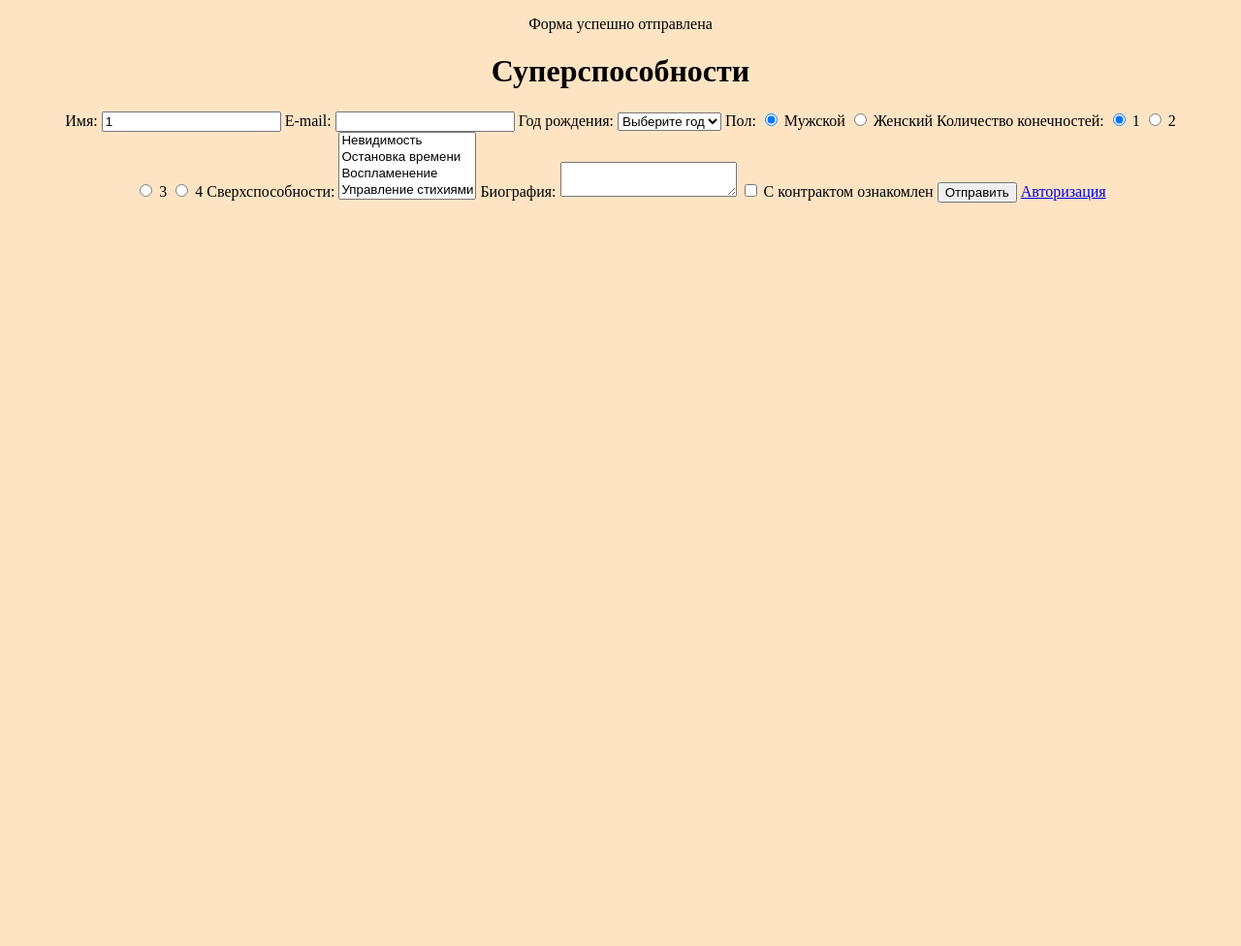
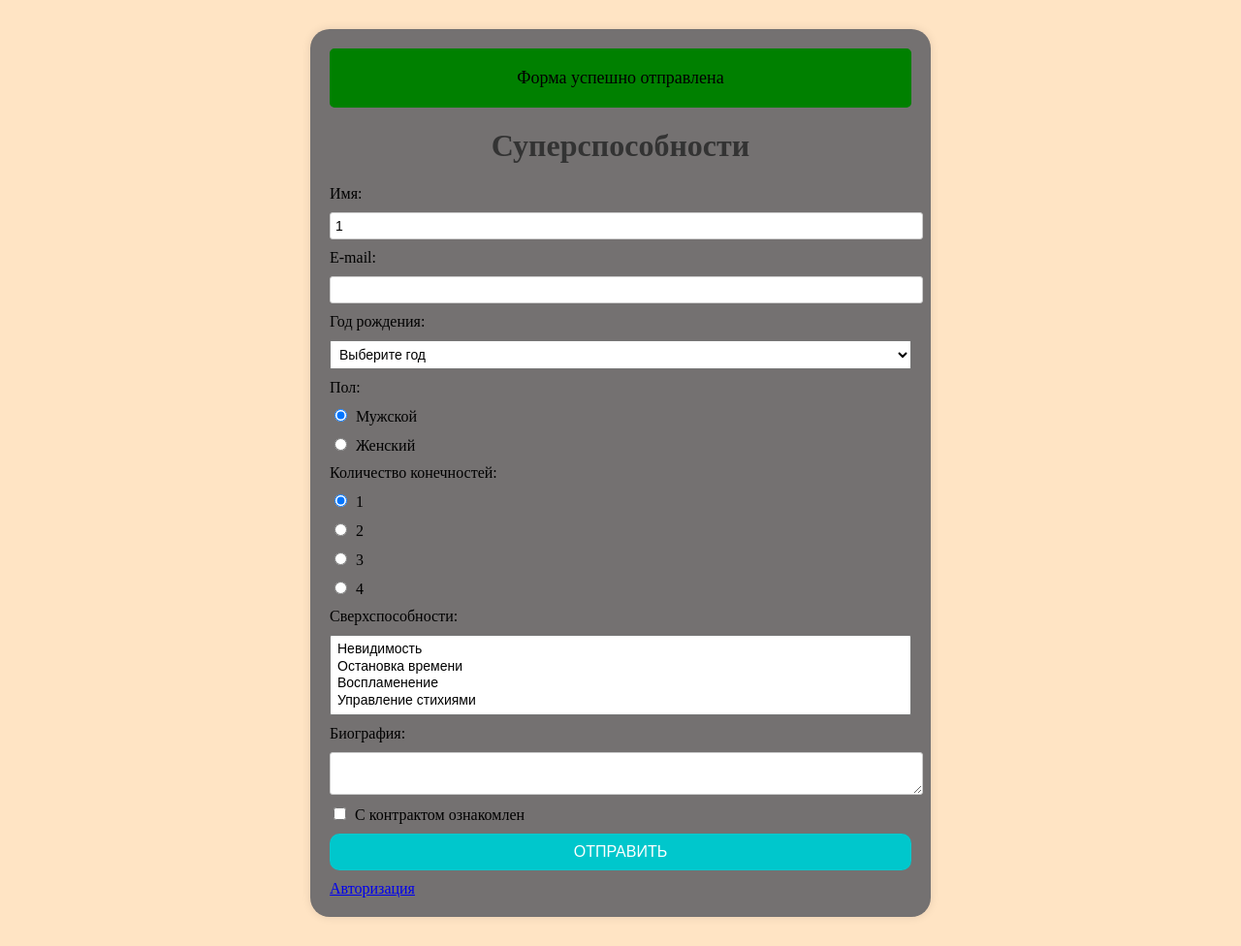
Before and after one commit to vadiksavintsev/backend_zadanie_5, a PHP site: page /index.php in a window 1280 px wide. Shown: the whole page at 97% size. Before the commit the page ends 209 px from the top, so only its background shows below. Run offline with PHP 8.4, Linux system fonts and the light colour scheme; the visitor is signed in with stand-in values (Sample User, id 1); some libraries are stand-ins or nearby versions.

Commit message:
Update style.css

```diff
--- a/style.css
+++ b/style.css
@@ -1,20 +1,86 @@
-body{
-    background-color: bisque;
-    display: flex;
-    flex-direction: column;
-    margin: 0%;
+body {
+   background-color: bisque;
 }
-div {
-    font-weight: 200;
-    font-style: normal;
+
+.container {
+    width: 80%;
+    max-width: 600px;
+    margin: 30px auto;
+    background-color: #747171;
+    padding: 20px;
+    box-shadow: 0 0 10px rgba(0, 0, 0, 0.1);
+border-radius: 20px;
+}
+
+h1 {
+text-align: center;
+color: #333;
+}
+
+form {
+display: grid;
+grid-gap: 10px;
+}
+
+label {
+display: block;
+}
+
+input[type="text"],
+input[type="email"],
+textarea {
+width: 100%;
+padding: 5px;
+border: 1px solid #ccc;
+border-radius: 3px;
+font-size: 14px;
+}
+.errors {
+    background-color: #e90c0c;
+    border: 2px solid #e90c0c;
+    border-radius: 5px;
+    color: #000000;
+    margin-bottom: 20px;
     text-align: center;
-    padding: 0% 5%;
+    font-size: 18px;
 }
-h2,h3 {
+
+select {
+width: 100%;
+padding: 5px;
+font-size: 14px;
+}
+
+input[type="radio"],
+input[type="checkbox"] {
+margin-right: 5px;
+}
+
+input[type="submit"] {
+width: 100%;
+padding: 10px;
+background-color: #00c7cc;
+color: #fff;
+font-size: 16px;
+border: none;
+cursor: pointer;
+border-radius: 10px;
+text-transform: uppercase;
+}
+
+input[type="submit"]:hover {
+background-color: #006699;
+}
+.errorsi {
+    border: 2px solid red;
+}
+.success
+{
+    border: 2px solid green;
+    border-radius: 5px;
+    color: #000000;
+    margin-bottom: 20px;
     text-align: center;
+    font-size: 18px;
+    background-color: green;
 }
-p {
-    color: rgb(0, 0, 0);
-    text-decoration: none;
-    border: 3px;
-}
```
